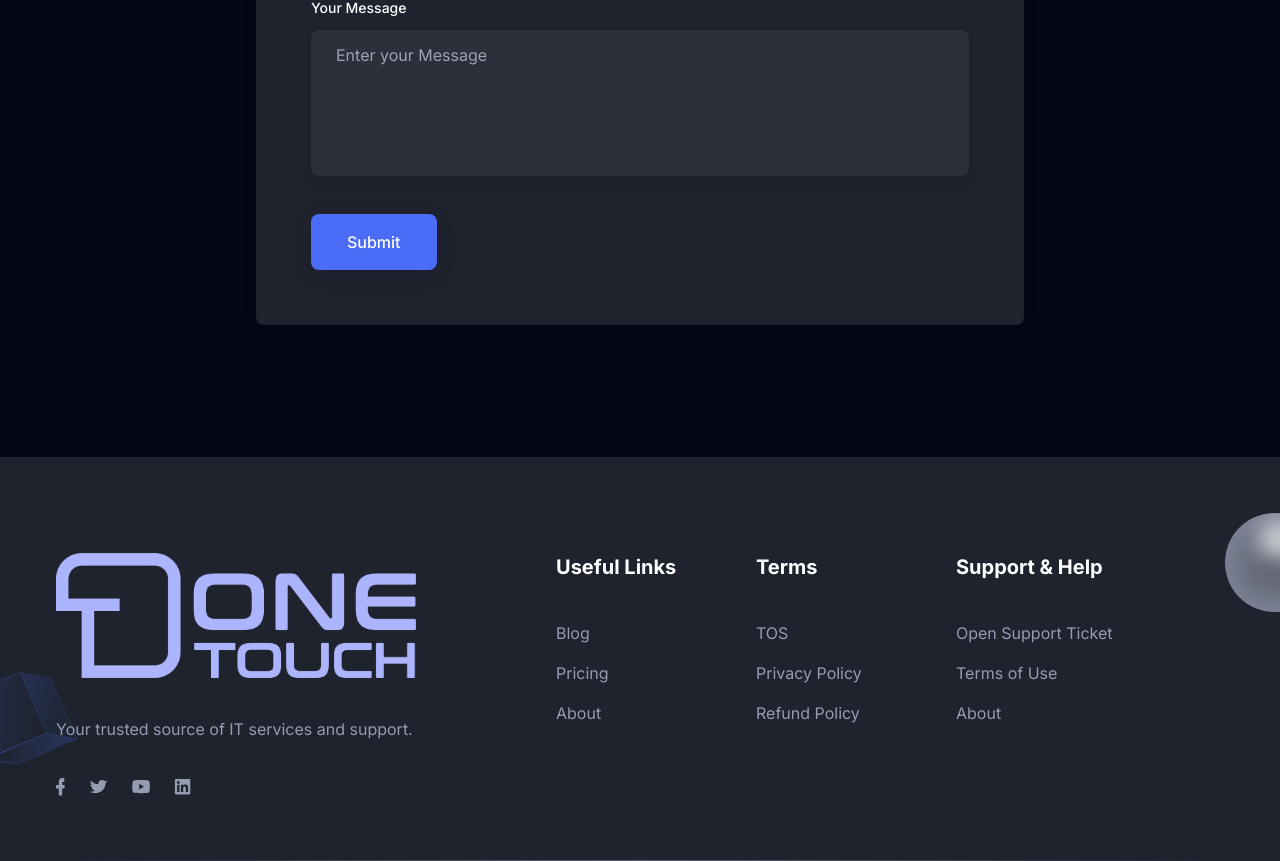
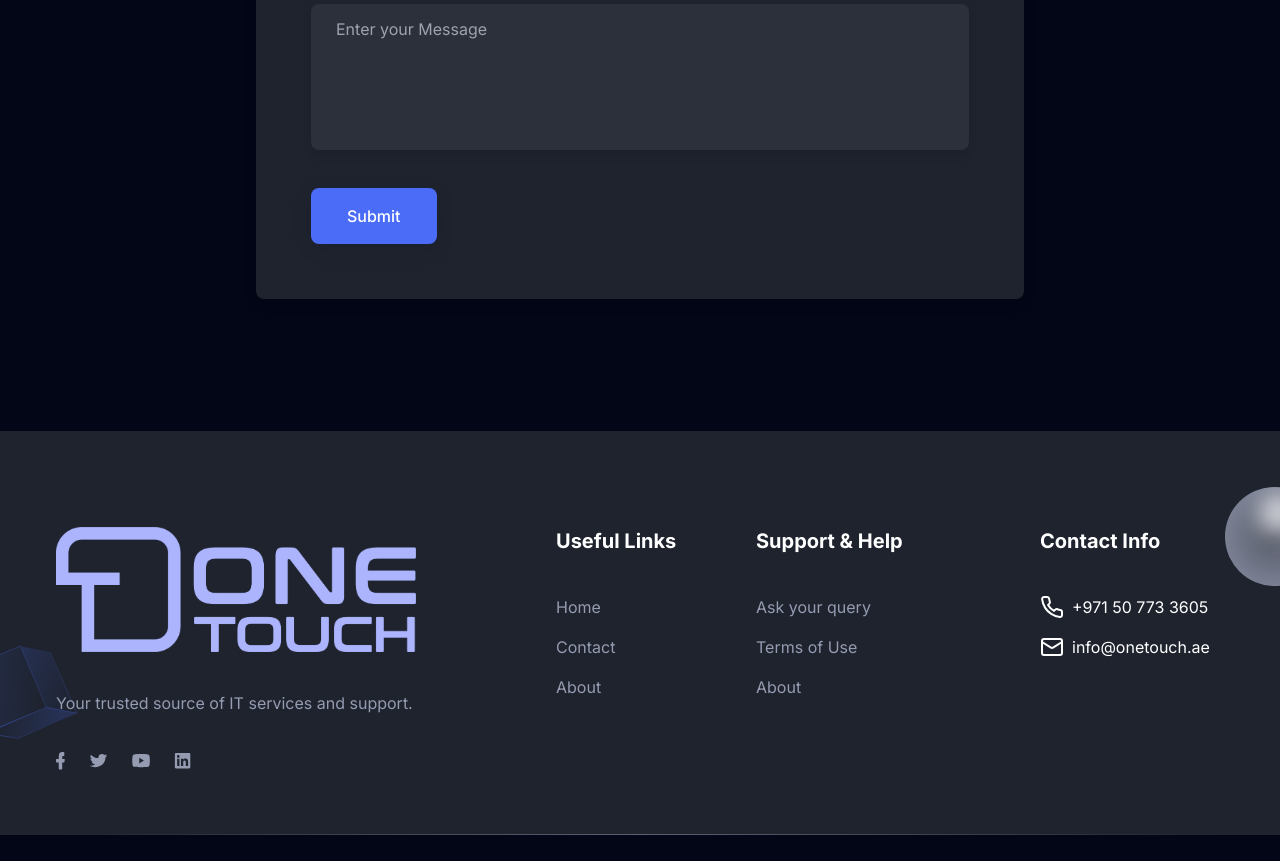
Before and after one commit to onetouchithub/onetouch, a Next.js app: page /contact in a window 1280 px wide. Shown: the part 1221-2082 px from the top of the page. After the commit the page ends 2056 px from the top, so only its background shows below. Built offline with nearby package versions, Linux system fonts and the light colour scheme.

Commit message:
feat: footer

```diff
--- a/app/about/page.tsx
+++ b/app/about/page.tsx
@@ -15,7 +15,7 @@ const AboutPage = () => {
     <>
       <Breadcrumb
         pageName="About Page"
-        description="Lorem ipsum dolor sit amet, consectetur adipiscing elit. In varius eros eget sapien consectetur ultrices. Ut quis dapibus libero."
+        description=""
       />
       <AboutSectionOne />
       <AboutSectionTwo />
--- a/app/contact/page.tsx
+++ b/app/contact/page.tsx
@@ -14,7 +14,7 @@ const ContactPage = () => {
     <>
       <Breadcrumb
         pageName="Contact Page"
-        description="Lorem ipsum dolor sit amet, consectetur adipiscing elit. In varius eros eget sapien consectetur ultrices. Ut quis dapibus libero."
+        description="Our support team will get back to you ASAP via email."
       />
 
       <Contact />
--- a/components/Footer/index.tsx
+++ b/components/Footer/index.tsx
@@ -1,4 +1,5 @@
 "use client";
+import { MailIcon, PhoneIcon } from "lucide-react";
 import Image from "next/image";
 import Link from "next/link";
 
@@ -101,18 +102,18 @@ const Footer = () => {
                 <ul>
                   <li>
                     <a
-                      href="/blogs"
+                      href="/"
                       className="mb-4 inline-block text-base text-body-color duration-300 hover:text-primary dark:text-body-color-dark dark:hover:text-primary"
                     >
-                      Blog
+                      Home
                     </a>
                   </li>
                   <li>
                     <a
-                      href="/pricing"
+                      href="/contact"
                       className="mb-4 inline-block text-base text-body-color duration-300 hover:text-primary dark:text-body-color-dark dark:hover:text-primary"
                     >
-                      Pricing
+                      Contact
                     </a>
                   </li>
                   <li>
@@ -121,40 +122,6 @@ const Footer = () => {
                       className="mb-4 inline-block text-base text-body-color duration-300 hover:text-primary dark:text-body-color-dark dark:hover:text-primary"
                     >
                       About
-                    </a>
-                  </li>
-                </ul>
-              </div>
-            </div>
-
-            <div className="w-full px-4 sm:w-1/2 md:w-1/2 lg:w-2/12 xl:w-2/12">
-              <div className="mb-12 lg:mb-16">
-                <h2 className="mb-10 text-xl font-bold text-black dark:text-white">
-                  Terms
-                </h2>
-                <ul>
-                  <li>
-                    <a
-                      href="/"
-                      className="mb-4 inline-block text-base text-body-color duration-300 hover:text-primary dark:text-body-color-dark dark:hover:text-primary"
-                    >
-                      TOS
-                    </a>
-                  </li>
-                  <li>
-                    <a
-                      href="/"
-                      className="mb-4 inline-block text-base text-body-color duration-300 hover:text-primary dark:text-body-color-dark dark:hover:text-primary"
-                    >
-                      Privacy Policy
-                    </a>
-                  </li>
-                  <li>
-                    <a
-                      href="/"
-                      className="mb-4 inline-block text-base text-body-color duration-300 hover:text-primary dark:text-body-color-dark dark:hover:text-primary"
-                    >
-                      Refund Policy
                     </a>
                   </li>
                 </ul>
@@ -172,7 +139,7 @@ const Footer = () => {
                       href="/contact"
                       className="mb-4 inline-block text-base text-body-color duration-300 hover:text-primary dark:text-body-color-dark dark:hover:text-primary"
                     >
-                      Open Support Ticket
+                      Ask your query
                     </a>
                   </li>
                   <li>
@@ -190,6 +157,24 @@ const Footer = () => {
                     >
                       About
                     </a>
+                  </li>
+                </ul>
+              </div>
+            </div>
+
+            <div className="w-full sm:w-1/2 md:w-1/2 lg:w-2/12 xl:w-2/12">
+              <div className="mb-12 lg:mb-16">
+                <h2 className="mb-10 text-xl font-bold text-black dark:text-white">
+                  Contact Info
+                </h2>
+                <ul>
+                  <li className="mb-4 flex flex-row gap-2">
+                    <PhoneIcon />
+                    <a href="tel:+971 50 773 3605">+971 50 773 3605</a>
+                  </li>
+                  <li className="mb-4 flex flex-row gap-2">
+                    <MailIcon />
+                    <a href="mailto:info@onetouch.ae">info@onetouch.ae</a>
                   </li>
                 </ul>
               </div>
```
